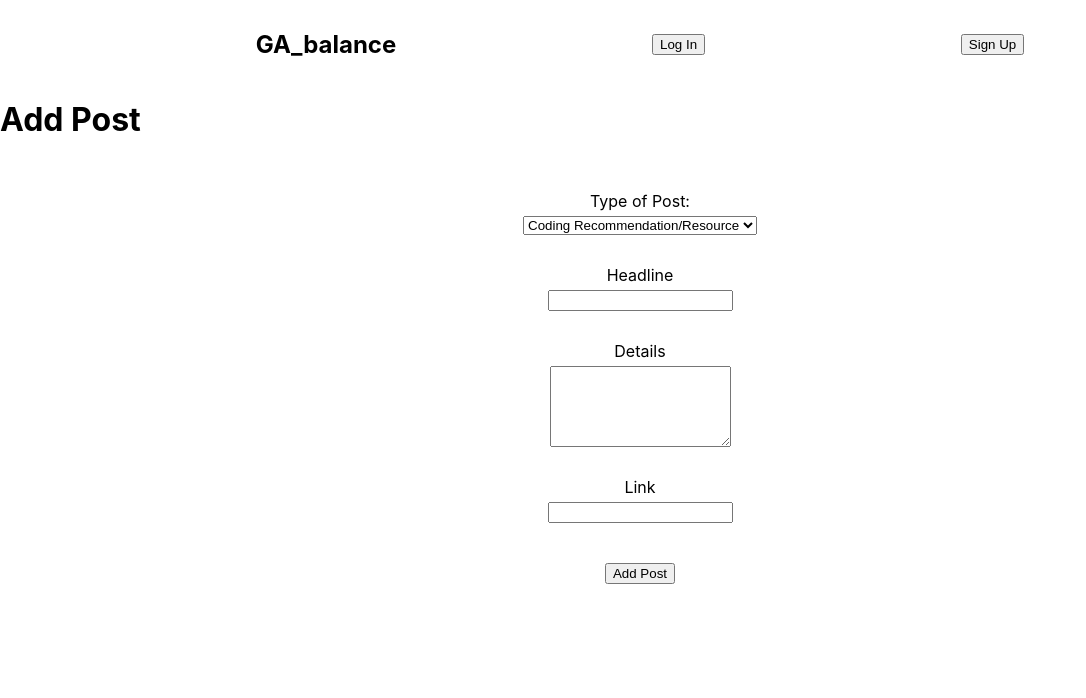
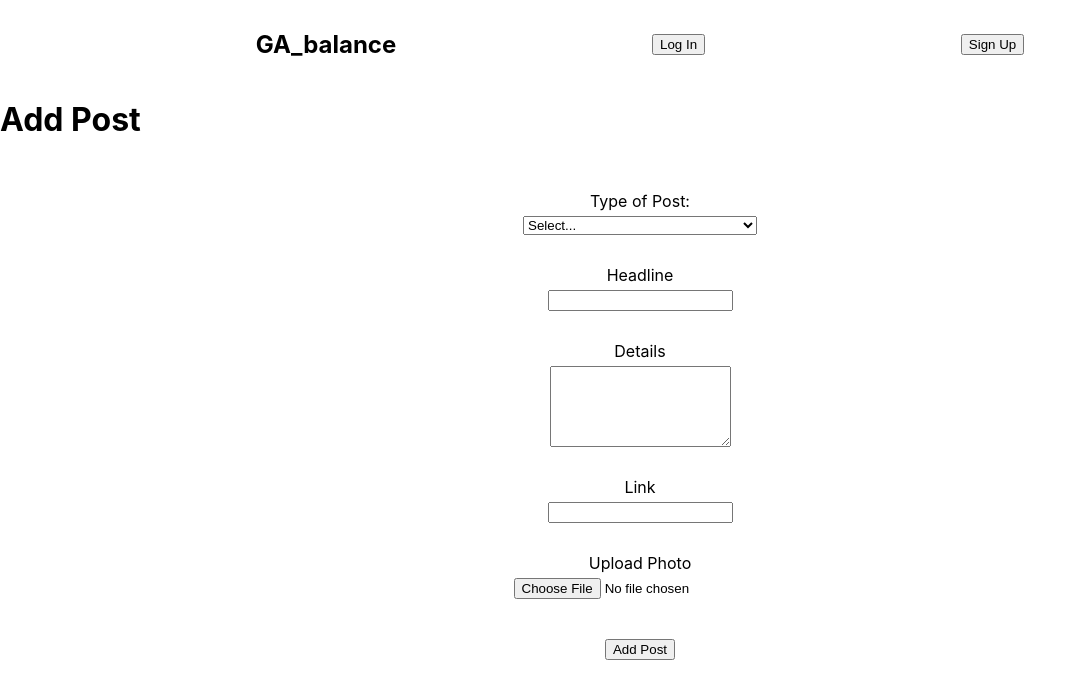
Before and after one commit to eagonzalez1/ga-balance-front-end, a React (Create React App) app: page /posts/new in a window 1280 px wide. Shown: the top 698 px of the page, without its empty margins (0-1086 px from the left). Built offline with nearby package versions, Linux system fonts and the light colour scheme; no server answers.

Commit message:
add post functions

```diff
--- a/src/pages/AddPost/AddPost.jsx
+++ b/src/pages/AddPost/AddPost.jsx
@@ -1,13 +1,47 @@
 import { useState } from "react"
+import { useNavigate } from "react-router-dom"
 import style from './AddPost.css'
 
 function AddPost(props) {
+  const navigate = useNavigate()
+  const [formData, setFormData] = useState({
+    type: 'coding',
+    headline: '',
+    details: '',
+    link: '',
+  })
+  const [photoData, setPhotoData] = useState({})
 
+  const handleChange = e => {
+    setFormData({
+      ...formData,
+      [e.target.name]: e.target.value,
+    })
+  }
+
+  const handleChangePhoto = (e) => {
+    setPhotoData({ photo: e.target.files[0] })
+  }
+
+  const handleSubmit = async e => {
+    e.preventDefault()
+    try {
+      props.handleAddPost(formData, photoData.photo)
+      navigate('/')
+    } catch (err) {
+        console.log(err)
+      }
+    }
+
+    const {review} = formData
+    const isFormInvalid = () => {
+      return !(review)
+    }
 
 	return (
 		<>
 			<h1>Add Post</h1>
-			<form autoComplete="off">
+			<form onSubmit={handleSubmit} autoComplete="off">
 				<div className="addPost-form">
           <label htmlFor="post-type-select" className="form-label">
             Type of Post:
@@ -15,9 +49,10 @@ function AddPost(props) {
           <select
             id="post-type-select"
             name="type"
-            // value={formData.foodBeverage}
-            // onChange={handleChange}
+            value={formData.type}
+            onChange={handleChange}
           >
+            <option value="coding">Select...</option>
             <option value="coding">Coding Recommendation/Resource</option>
             <option value="healthy">Healthy Habit Hack</option>
             <option value="job">Job Search Ideas</option>
@@ -31,6 +66,8 @@ function AddPost(props) {
 						className="form-input"
 						id="headline-input"
 						name="headline"
+            value={formData.headline}
+            onChange={handleChange}
 					/>
           <label htmlFor="description-input" className="form-label">
 						Details
@@ -40,7 +77,9 @@ function AddPost(props) {
 						className="form-input"
             rows="5"
 						id="description-input"
-						name="headline"
+						name="details"
+            value={formData.details}
+            onChange={handleChange}
 					/>
           <label htmlFor="link-input" className="form-label">
 						Link
@@ -50,7 +89,19 @@ function AddPost(props) {
 						className="form-input"
 						id="link-input"
 						name="link"
+            value={formData.link}
+            onChange={handleChange}
 					/>
+          <label htmlFor="photo-upload" className="form-label">
+            Upload Photo
+            </label>
+            <input
+            type="file"
+            className="form-control"
+            id="photo-upload"
+            name="photo"
+            onChange={handleChangePhoto}
+          />
 				</div>
 				<div className="addPost-form">
 					<button
```
